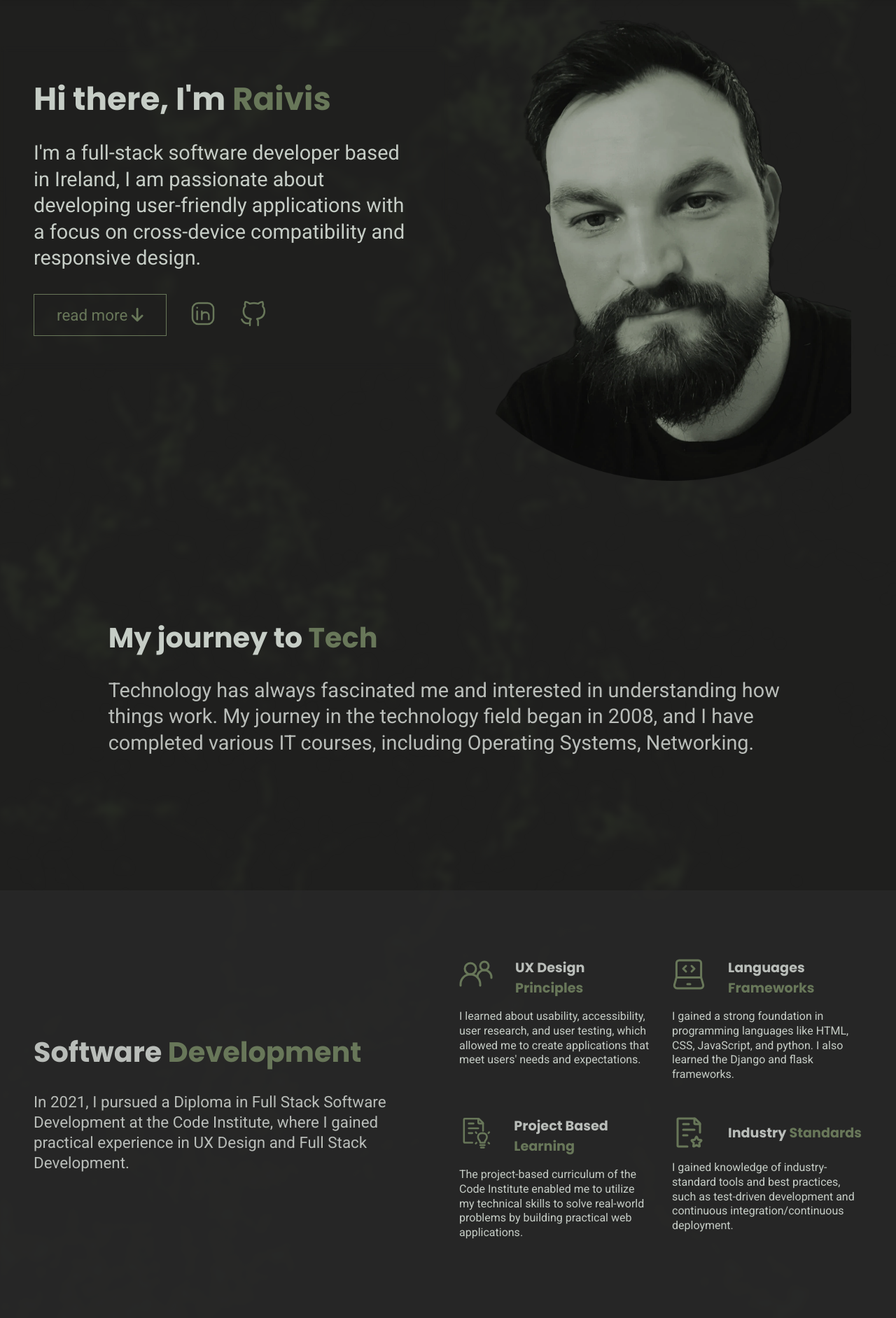
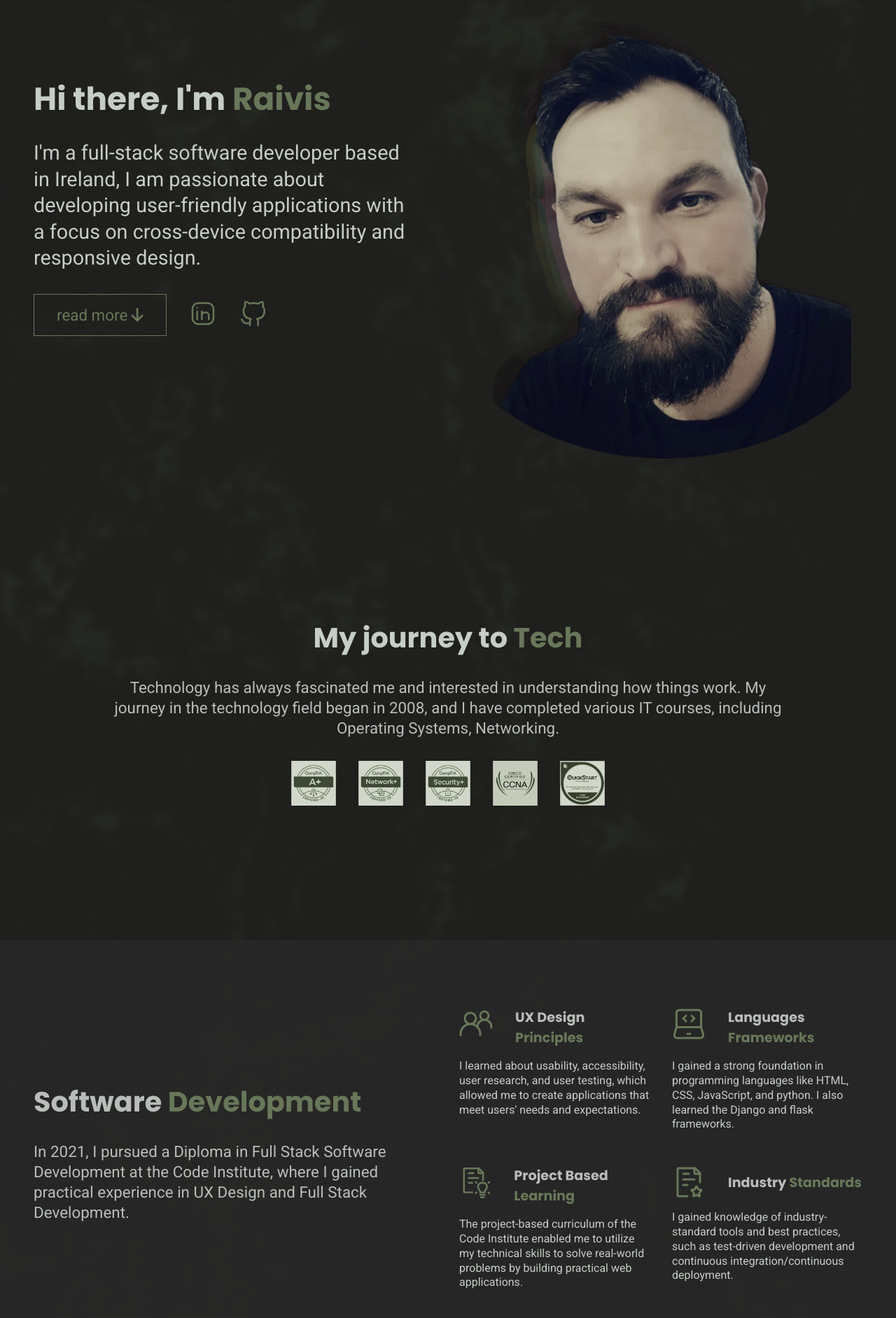
Before and after one commit to rp42dev/django_project, a Django app: page /about/ in a window 1280 px wide. Shown: the part 156-2039 px from the top of the page at 70% size. Run offline with Django 4.2, Linux system fonts and the light colour scheme.

Commit message:
add content

```diff
--- a/DJANGO_PROJECT/static/css/style.css
+++ b/DJANGO_PROJECT/static/css/style.css
@@ -312,6 +312,38 @@ a:hover {
 .text-center {
     text-align: center;
 }
+
+.text-left {
+    text-align: left;
+}
+
+.text-right {
+    text-align: right;
+}
+
+.text-justify {
+    text-align: justify;
+}
+
+@media screen and (max-width: 768px) {
+    .text-sm-center {
+        text-align: center;
+    }
+
+    .text-sm-left {
+        text-align: left;
+    }
+
+    .text-sm-right {
+        text-align: right;
+    }
+
+    .text-sm-justify {
+        text-align: justify;
+    }
+}
+
+
 
 /* ========Colors========= */
 
@@ -3209,7 +3241,6 @@ body {
 
 @media screen and (max-width: 768px) {
 
-
     #how {
         gap: 0rem;
     }
--- a/DJANGO_PROJECT/static/js/script.js
+++ b/DJANGO_PROJECT/static/js/script.js
@@ -21,8 +21,8 @@ $(window).on('load', function () {
     marquee.forEach(el => {
 
         let text = el.innerHTML;
-        el.innerHTML = text + text + text;
         let textWidth = el.scrollWidth;
+        el.innerHTML = text + text;
         let textSpeed = el.getAttribute('data-speed');
 
         let textDirection = el.getAttribute('data-direction');
--- a/home/templates/contact.html
+++ b/home/templates/contact.html
@@ -28,7 +28,6 @@ Conntact - RP 42
 {% endblock %}
 
 {% block js %}
-<script defer src="{% static 'js/home.js' %}"></script>
 {% endblock %}
 
 {% block header %}
--- a/home/templates/partials/about/featured-about.html
+++ b/home/templates/partials/about/featured-about.html
@@ -1,11 +1,13 @@
 {% load static %}
 
 <div id="goal" class="spacer"></div>
-<section class="container">
-  <div class="flex__column px-2 px-sm-3 col-12 col-md-10 mx-auto">
+<section class="container text-center text-sm-left">
+  <div class="flex__column px-2 px-md-3 col-12 col-lg-10 mx-auto">
     <h2 class="">My journey to <span class="primary">Tech</span></h2>
-    <p class="light large-text">
+    <p class="light medium-text">
       Technology has always fascinated me and interested in understanding how things work. My journey in the technology
       field began in 2008, and I have completed various IT courses, including Operating Systems, Networking.</p>
+
+      {% include 'partials/corses.html' %}
   </div>
 </section>
--- a/home/templates/partials/about/featured-code.html
+++ b/home/templates/partials/about/featured-code.html
@@ -16,7 +16,7 @@
             <div class="col-12 col-lg-6 justify-column-center">
 
                 <div class="row">
-                    <div class="col-12 col-sm-6 light form-text mx-0 px-sm-1">
+                    <div class="col-12 col-sm-6 light form-text px-1">
                         <div class="flex__row icon-sm">
                             <img src="{% static 'icons\group.svg' %}" alt="User experience">
                             <h6 class="light my-auto">UX Design <span class="primary">Principles</span></h6>
@@ -25,7 +25,7 @@
                             I learned about usability, accessibility, user research, and user testing, which allowed me
                             to create applications that meet users' needs and expectations.
                     </div>
-                    <div class="col-12 col-sm-6 light form-text icon-sm mx-0 px-sm-1">
+                    <div class="col-12 col-sm-6 light form-text icon-sm px-1">
                         <div class="flex__row icon-sm">
                             <img src="{% static 'icons\dev-mode-laptop.svg' %}" alt="Custom design">
                             <h6 class="light my-auto">Languages <span class="primary">Frameworks</span></h6>
@@ -38,7 +38,7 @@
                 </div>
                 <div class="spacer-2"></div>
                 <div class="row">
-                    <div class="col-12 col-sm-6 light form-text icon-sm mx-0 px-sm-1">
+                    <div class="col-12 col-sm-6 light form-text icon-sm px-1">
                         <div class="flex__row icon-sm">
                             <img src="{% static 'icons\project.svg' %}" alt="project">
                             <h6 class="light my-auto">Project Based <span class="primary">Learning</span></h6>
@@ -49,7 +49,7 @@
                         </p>
                     </div>
 
-                    <div class="col-12 col-sm-6 light form-text icon-sm mx-0 px-sm-1">
+                    <div class="col-12 col-sm-6 light form-text icon-sm px-1">
                         <div class="flex__row icon-sm">
                             <img src="{% static 'icons\industry.svg' %}" alt="Industry standart">
                             <h6 class="light my-auto"> Industry <span class="primary">Standards</span></h6>
--- a/home/templates/partials/about/featured-win.html
+++ b/home/templates/partials/about/featured-win.html
@@ -4,9 +4,9 @@
   <div class="row">
 
 
-    <div class="px-2  px-lg-3 py-0 py-lg-4 flex__column col-12 col-lg-6 justify-column-center">
+    <div class="px-2 px-lg-3 py-0 py-lg-4 flex__column col-12 col-lg-6 justify-column-center">
       <h2 class="left">Hackathon <span class="primary">Winner</span></h2>
-      <p class="light large-text">
+      <p class="light medium-text">
         In September 2022, as part of a team, I had the honor of winning first place in a Hackathon jointly organized by
         the Code Institute and Deloitte.
       </p>
--- /dev/null
+++ b/home/templates/partials/corses.html
@@ -0,0 +1,11 @@
+{% load static %}
+
+<div class="row x-hidden">
+     <div class="row2 icon scroll-x mx-auto">
+          <img src="{% static 'icons/corses/a+.webp' %}" class="img-fluid" alt="Comptia A +">
+          <img src="{% static 'icons/corses/network.webp' %}" class="img-fluid" alt="Comptia network +">
+          <img src="{% static 'icons/corses/security.webp' %}" class="img-fluid" alt="Comptia security +">
+          <img src="{% static 'icons/corses/ccna.webp' %}" class="img-fluid" alt="Comptia security +">
+          <img src="{% static 'icons/corses/microsoft.webp' %}" class="img-fluid" alt="Comptia security +">
+     </div>
+</div>
--- a/home/templates/partials/featured/featured-how.html
+++ b/home/templates/partials/featured/featured-how.html
@@ -12,10 +12,10 @@
                 </p>
                 <div class="spacer-2 d-block d-none-lg"></div>
             </div>
-            <div class="col-12 col-lg-6 justify-column">
+            <div class="col-12 col-lg-6 justify-column-center ">
 
                 <div class="row">
-                    <div class="col-12 col-sm-6 light form-text px-0 px-sm-1">
+                    <div class="col-12 col-sm-6 light form-text px-1">
                         <div class="flex__row icon-sm">
                             <img src="{% static 'icons\group.svg' %}" alt="User experience">
                             <h6 class="light my-auto">User <span class="primary">Experience</span></h6>
@@ -25,7 +25,7 @@
                             ensuring that your website is
                             easy to navigate and enjoyable to use.</p>
                     </div>
-                    <div class="col-12 col-sm-6 light form-text icon-sm px-0 px-sm-1">
+                    <div class="col-12 col-sm-6 light form-text icon-sm px-1">
                         <div class="flex__row icon-sm">
                             <img src="{% static 'icons\design-nib.svg' %}" alt="Custom design">
                             <h6 class="light my-auto">Custom <span class="primary">Design</span></h6>
@@ -38,7 +38,7 @@
                 </div>
                 <div class="spacer-2"></div>
                 <div class="row">
-                    <div class="col-12 col-sm-6 light form-text icon-sm mx-0 px-sm-1">
+                    <div class="col-12 col-sm-6 light form-text icon-sm px-1">
                         <div class="flex__row icon-sm">
                             <img src="{% static 'icons\responsive.svg' %}" alt="responsive">
                             <h6 class="light my-auto">Responsive <span class="primary">Design</span></h6>
@@ -49,7 +49,7 @@
                         </p>
                     </div>
 
-                    <div class="col-12 col-sm-6 light form-text icon-sm mx-0 px-sm-1">
+                    <div class="col-12 col-sm-6 light form-text icon-sm px-1">
                         <div class="flex__row icon-sm">
                             <img src="{% static 'icons\search.svg' %}" alt="seo">
                             <h6 class="light my-auto">SEO best <span class="primary">practices</span></h6>
--- a/home/templates/partials/featured/featured-services.html
+++ b/home/templates/partials/featured/featured-services.html
@@ -20,7 +20,7 @@
         <div class="flex__item p-2">
           <div class="flex__row icon">
             <img src="{% static 'icons\agile.svg' %}" alt="edit">
-            <h4 class="text-white my-auto">Redesign</h4>
+            <h4 class="text-white my-auto">Refactor</h4>
           </div>
           <p class="text-white">I specialize in transforming outdated websites into modern, mobile-friendly, and
             user-friendly websites.
```
Also changed, not shown: DJANGO_PROJECT/static/icons/corses/a+.webp (added), DJANGO_PROJECT/static/icons/corses/ccna.webp (added), DJANGO_PROJECT/static/icons/corses/microsoft.webp (added), DJANGO_PROJECT/static/icons/corses/network.webp (added), DJANGO_PROJECT/static/icons/corses/security.webp (added), DJANGO_PROJECT/static/img/pic.webp.
